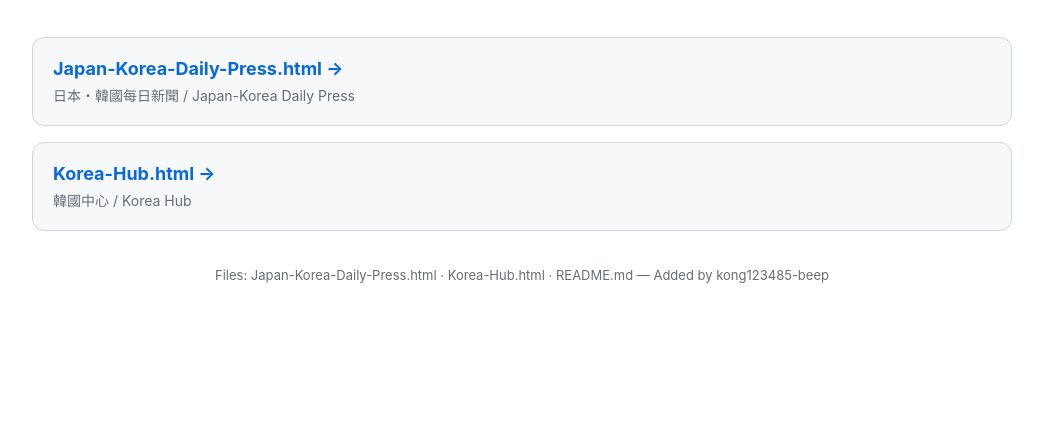
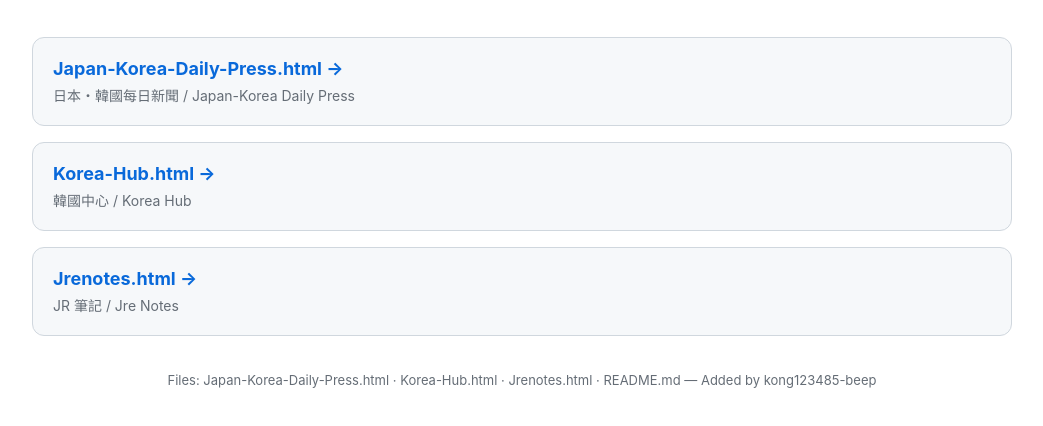
Before and after one commit to kong123485-beep/other, a plain HTML site: page index.html in a window 1280 px wide. Shown: the part 92-518 px from the top of the page, without its empty margins (118-1161 px from the left). Drawn offline with Linux system fonts and the light colour scheme.

Commit message:
Update index.html

```diff
--- a/index.html
+++ b/index.html
@@ -35,8 +35,12 @@
     <b>Korea-Hub.html →</b>
     <span>韓國中心 / Korea Hub</span>
   </a>
+  <a class="card" href="Jrenotes.html">
+    <b>Jrenotes.html →</b>
+    <span>JR 筆記 / Jre Notes</span>
+  </a>
 </div>
 
-<footer>Files: Japan-Korea-Daily-Press.html · Korea-Hub.html · README.md — Added by kong123485-beep</footer>
+<footer>Files: Japan-Korea-Daily-Press.html · Korea-Hub.html · Jrenotes.html · README.md — Added by kong123485-beep</footer>
 </body>
 </html>
```
